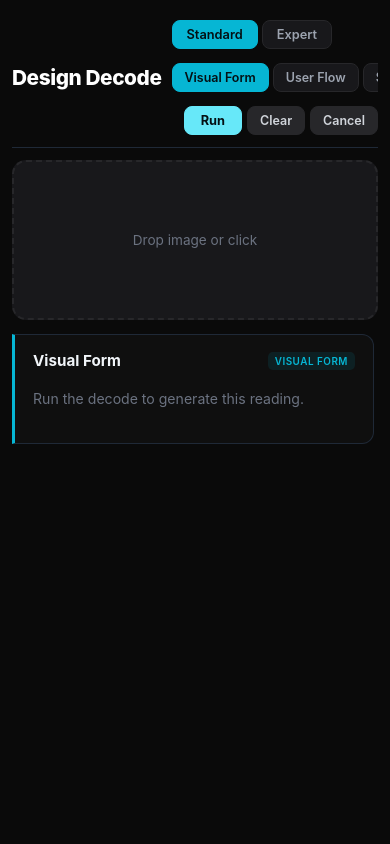
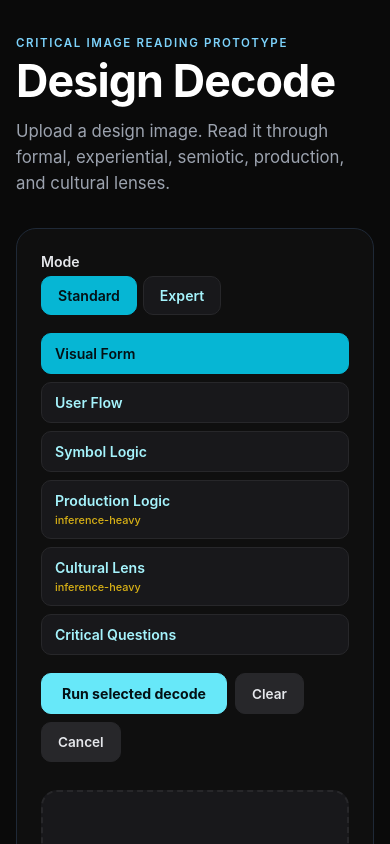
Before and after one commit to theblackyellowarrow/design-decode, a React (Vite) app: page / in a window 390 px wide. Shown: the top 844 px of the page. Built offline with nearby package versions, Linux system fonts and the light colour scheme.

Commit message:
Revert to original spacious layout, keeping all visual improvements

```diff
--- a/src/main.jsx
+++ b/src/main.jsx
@@ -126,9 +126,16 @@ function App() {
 
   return (
     <main className="shell">
-      <header className="topbar">
-        <h1 className="logo">Design Decode</h1>
-        <div className="topbar-controls">
+      <header className="hero">
+        <p className="eyebrow">critical image reading prototype</p>
+        <h1>Design Decode</h1>
+        <p>Upload a design image. Read it through formal, experiential, semiotic, production, and cultural lenses.</p>
+      </header>
+
+      <section className="panel grid">
+        <div className="controls">
+          <div className="mode-selector" aria-label="Pedagogy mode">
+            <span>Mode</span>
             <div className="mode-options">
               {['standard', 'expert'].map((m) => (
                 <button
@@ -141,7 +148,9 @@ function App() {
                 </button>
               ))}
             </div>
-          <div className="method-row">
+          </div>
+
+          <div className="method-grid" aria-label="Decode lenses">
             {analysisMethods.map((method) => (
               <button
                 type="button"
@@ -150,25 +159,25 @@ function App() {
                 onClick={() => toggleMethod(method.key)}
               >
                 {method.name}
-                {method.inferential ? <small> inf.</small> : null}
+                {method.inferential ? <small> inference-heavy</small> : null}
               </button>
             ))}
           </div>
+
+          {error ? <p className="error">{error}</p> : null}
+
           <div className="actions">
-            <button type="button" className="primary" onClick={runAnalysis}>Run</button>
+            <button type="button" className="primary" onClick={runAnalysis}>Run selected decode</button>
             <button type="button" className="secondary" onClick={clearAll}>Clear</button>
             <button type="button" className="secondary" onClick={() => abortRef.current?.abort()}>Cancel</button>
           </div>
         </div>
-      </header>
 
-      {error ? <p className="error">{error}</p> : null}
-
-      <section className="workspace">
         <div className={image ? 'preview' : 'preview preview-empty'} onClick={() => !image && fileInputRef.current?.click()}>
           <input ref={fileInputRef} type="file" accept="image/*" onChange={handleFile} className="preview-input" />
-          {image ? <img src={image.preview} alt={`Uploaded design: ${image.name}`} /> : <div className="placeholder">Drop image or click</div>}
+          {image ? <img src={image.preview} alt={`Uploaded design: ${image.name}`} /> : <div className="placeholder">Upload an image to begin.</div>}
         </div>
+      </section>
 
       <section className="results">
         {Object.values(status).some((s) => s === 'done') ? (
@@ -206,7 +215,6 @@ function App() {
           );
         })}
       </section>
-      </section>
     </main>
   );
 }
--- a/src/styles.css
+++ b/src/styles.css
@@ -15,50 +15,52 @@
 body { margin: 0; background: #0a0a0a; }
 button, input, textarea { font: inherit; }
 
-.shell { display: flex; flex-direction: column; height: 100vh; max-width: 100%; padding: 12px 16px; overflow: hidden; }
+.shell { max-width: 1180px; margin: 0 auto; padding: 40px 24px 80px; }
+.hero { margin-bottom: 32px; }
+.eyebrow { color: #7dd3fc; text-transform: uppercase; letter-spacing: 0.14em; font-size: 0.72rem; font-weight: 600; }
+h1 { font-size: clamp(2.8rem, 7vw, 5.5rem); line-height: 0.9; margin: 0 0 14px; color: #fff; letter-spacing: -0.02em; }
+.hero p:last-child { max-width: 680px; color: #9ca3af; font-size: 1.05rem; line-height: 1.55; }
 
-.topbar { display: flex; align-items: center; gap: 18px; padding: 10px 0 12px; border-bottom: 1px solid #1f2937; flex-shrink: 0; }
-.logo { font-size: 1.3rem; font-weight: 800; color: #fff; margin: 0; letter-spacing: -0.02em; white-space: nowrap; }
-.topbar-controls { display: flex; align-items: center; gap: 14px; flex: 1; overflow-x: auto; }
+.panel { border: 1px solid #1f2937; background: #0f0f0f; border-radius: 20px; padding: 24px; }
+.grid { display: grid; grid-template-columns: minmax(260px, 400px) 1fr; gap: 28px; }
+.controls { display: flex; flex-direction: column; gap: 18px; }
 
-.mode-options { display: flex; gap: 4px; }
-.mode-btn { background: #18181b; color: #9ca3af; border: 1px solid #27272a; border-radius: 8px; padding: 6px 14px; cursor: pointer; font-weight: 600; text-transform: capitalize; font-size: 0.8rem; }
+.mode-selector span { display: block; margin-bottom: 6px; color: #e5e7eb; font-weight: 600; font-size: 0.88rem; }
+.mode-options { display: flex; gap: 6px; }
+.mode-btn { background: #18181b; color: #a5f3fc; border: 1px solid #27272a; border-radius: 10px; padding: 10px 16px; cursor: pointer; font-weight: 600; text-transform: capitalize; font-size: 0.88rem; }
 .mode-btn.selected { background: #06b6d4; color: #041014; border-color: #06b6d4; }
 
-.method-row { display: flex; gap: 4px; }
-.method { background: #18181b; color: #9ca3af; border: 1px solid #27272a; border-radius: 8px; padding: 6px 12px; cursor: pointer; font-weight: 600; font-size: 0.78rem; white-space: nowrap; transition: background 0.15s, color 0.15s, border-color 0.15s; }
-.method small { color: #facc15; font-size: 0.64rem; margin-left: 3px; font-weight: 500; }
+.method-grid { display: grid; grid-template-columns: repeat(2, minmax(0, 1fr)); gap: 8px; }
+.method { background: #18181b; color: #a5f3fc; border: 1px solid #27272a; border-radius: 10px; padding: 11px 13px; cursor: pointer; text-align: left; font-weight: 600; font-size: 0.88rem; transition: background 0.15s, border-color 0.15s; }
+.method small { display: block; color: #facc15; font-size: 0.68rem; margin-top: 4px; font-weight: 500; opacity: 0.85; }
 .method.selected { background: #06b6d4; color: #041014; border-color: #06b6d4; }
 .method.selected small { color: #3f2e00; }
 .method:hover:not(.selected) { color: #e5e7eb; border-color: #3f3f46; }
 
-.actions { display: flex; gap: 5px; margin-left: auto; }
-.primary { background: #67e8f9; color: #041014; border: 1px solid #67e8f9; border-radius: 8px; padding: 6px 16px; cursor: pointer; font-weight: 700; font-size: 0.8rem; }
-.secondary { background: #27272a; color: #d1d5db; border: 1px solid #27272a; border-radius: 8px; padding: 6px 12px; cursor: pointer; font-weight: 600; font-size: 0.78rem; }
+.actions { display: flex; gap: 8px; flex-wrap: wrap; }
+.primary { background: #67e8f9; color: #041014; border: 1px solid #67e8f9; border-radius: 10px; padding: 11px 20px; cursor: pointer; font-weight: 700; font-size: 0.88rem; }
+.secondary { background: #27272a; color: #e5e7eb; border: 1px solid #27272a; border-radius: 10px; padding: 11px 16px; cursor: pointer; font-weight: 600; font-size: 0.85rem; }
 button:hover { filter: brightness(1.1); }
-button:focus-visible, input:focus-visible { outline: 2px solid #facc15; outline-offset: 2px; }
+button:focus-visible, input:focus-visible { outline: 3px solid #facc15; outline-offset: 3px; }
+.error { color: #fecaca; background: #450a0a; border: 1px solid #991b1b; padding: 12px 14px; border-radius: 10px; font-size: 0.88rem; }
 
-.error { color: #fecaca; background: #450a0a; border: 1px solid #991b1b; padding: 8px 14px; border-radius: 8px; font-size: 0.8rem; margin-top: 10px; flex-shrink: 0; }
-
-.workspace { display: flex; flex-direction: column; flex: 1; overflow: hidden; padding-top: 12px; gap: 14px; }
-
-.preview { width: 100%; flex-shrink: 0; background: #18181b; border: 1px solid #27272a; border-radius: 14px; overflow: hidden; display: grid; place-items: center; position: relative; min-height: 160px; max-height: 360px; }
+.preview { min-height: 320px; display: grid; place-items: center; background: #18181b; border: 1px solid #27272a; border-radius: 16px; overflow: hidden; position: relative; }
 .preview-empty { cursor: pointer; border: 2px dashed #27272a; }
 .preview-empty:hover { border-color: #06b6d4; background: #141416; }
 .preview-input { display: none; }
-.preview img { max-width: 100%; max-height: 100%; display: block; object-fit: contain; }
-.placeholder { color: #6b7280; font-size: 0.85rem; pointer-events: none; text-align: center; padding: 20px; }
+.preview img { max-width: 100%; max-height: 520px; display: block; }
+.placeholder { color: #6b7280; font-size: 0.9rem; pointer-events: none; }
 
-.results { flex: 1; overflow-y: auto; display: grid; grid-template-columns: repeat(auto-fill, minmax(380px, 1fr)); gap: 12px; padding-right: 4px; align-content: start; }
-.results-toolbar { grid-column: 1 / -1; display: flex; gap: 8px; justify-content: flex-end; flex-shrink: 0; }
-.results-toolbar .secondary { font-size: 0.72rem; padding: 5px 12px; }
+.results { margin-top: 32px; display: flex; flex-direction: column; gap: 16px; }
+.results-toolbar { display: flex; gap: 10px; justify-content: flex-end; margin-bottom: 0; }
+.results-toolbar .secondary { font-size: 0.8rem; padding: 8px 14px; }
 
 .result-card {
   background: #0f0f0f;
   border: 1px solid #1f2937;
   border-left: 3px solid #27272a;
-  border-radius: 0 12px 12px 0;
-  padding: 16px 18px;
+  border-radius: 0 14px 14px 0;
+  padding: 22px 24px;
 }
 .result-card[data-lens="visual_formal_composition"] { border-left-color: var(--vf); }
 .result-card[data-lens="interaction_ux_behaviour"] { border-left-color: var(--ux); }
@@ -67,10 +69,10 @@ button:focus-visible, input:focus-visible { outline: 2px solid #facc15; outline-
 .result-card[data-lens="cultural_political_meaning"] { border-left-color: var(--cult); }
 .result-card[data-lens="suggest_critical_questions"] { border-left-color: var(--crit); }
 
-.result-head { display: flex; justify-content: space-between; gap: 10px; align-items: center; margin-bottom: 6px; }
-.result-head h2 { margin: 0; font-size: 0.95rem; font-weight: 700; color: #f1f5f9; }
+.result-head { display: flex; justify-content: space-between; gap: 14px; align-items: center; margin-bottom: 8px; }
+.result-head h2 { margin: 0; font-size: 1.1rem; font-weight: 700; color: #f1f5f9; }
 .result-head-right { display: flex; align-items: center; gap: 8px; }
-.lens-badge { font-size: 0.62rem; font-weight: 600; text-transform: uppercase; letter-spacing: 0.05em; padding: 3px 7px; border-radius: 5px; }
+.lens-badge { font-size: 0.68rem; font-weight: 600; text-transform: uppercase; letter-spacing: 0.06em; padding: 3px 8px; border-radius: 6px; }
 .lens-badge.vf { color: var(--vf); background: rgb(6 182 212 / 10%); }
 .lens-badge.ux { color: var(--ux); background: rgb(16 185 129 / 10%); }
 .lens-badge.sem { color: var(--sem); background: rgb(167 139 250 / 10%); }
@@ -78,29 +80,30 @@ button:focus-visible, input:focus-visible { outline: 2px solid #facc15; outline-
 .lens-badge.cult { color: var(--cult); background: rgb(244 63 94 / 10%); }
 .lens-badge.crit { color: var(--crit); background: rgb(99 102 241 / 10%); }
 
-.note { color: #fde68a; font-size: 0.72rem; margin: 0 0 10px; line-height: 1.45; padding: 6px 10px; background: rgb(253 230 138 / 5%); border-radius: 7px; border: 1px solid rgb(253 230 138 / 8%); }
-.empty { color: #6b7280; font-size: 0.88rem; padding: 6px 0; }
+.note { color: #fde68a; font-size: 0.8rem; margin: 0 0 14px; line-height: 1.45; padding: 8px 12px; background: rgb(253 230 138 / 6%); border-radius: 8px; border: 1px solid rgb(253 230 138 / 10%); }
+.empty { color: #6b7280; font-size: 0.95rem; padding: 8px 0; }
 
 .result-text {
   white-space: pre-wrap;
   font-family: inherit;
-  font-size: 0.9rem;
-  line-height: 1.65;
+  font-size: 1rem;
+  line-height: 1.7;
   color: #d1d5db;
-  margin: 0 0 2px;
+  margin: 0 0 4px;
+  max-width: 72ch;
 }
 
-.result-actions { display: flex; gap: 6px; margin-top: 12px; padding-top: 10px; border-top: 1px solid #1f2937; }
-.result-actions button { font-size: 0.72rem; background: #1a1a1a; color: #9ca3af; border: 1px solid #27272a; border-radius: 7px; padding: 5px 12px; cursor: pointer; }
+.result-actions { display: flex; gap: 8px; margin-top: 16px; padding-top: 14px; border-top: 1px solid #1f2937; }
+.result-actions button { font-size: 0.8rem; background: #1a1a1a; color: #9ca3af; border: 1px solid #27272a; border-radius: 8px; padding: 7px 14px; cursor: pointer; }
 .result-actions button:hover { color: #e5e7eb; border-color: #3f3f46; }
 
-.spinner { color: #facc15; font-size: 0.72rem; }
-.failed { color: #fecaca; font-size: 0.72rem; }
+.spinner { color: #facc15; font-size: 0.82rem; }
+.failed { color: #fecaca; font-size: 0.82rem; }
 
-@media (max-width: 900px) {
-  .shell { padding: 10px 12px; }
-  .topbar { flex-wrap: wrap; gap: 10px; }
-  .topbar-controls { flex-wrap: wrap; }
-  .preview { max-height: 260px; }
-  .results { grid-template-columns: 1fr; }
+@media (max-width: 820px) {
+  .shell { padding: 24px 16px 60px; }
+  .grid { grid-template-columns: 1fr; }
+  .preview { min-height: 240px; }
+  .method-grid { grid-template-columns: 1fr; }
+  .result-card { padding: 18px; }
 }
```
Lines whose indentation alone changed are shown as unchanged.
